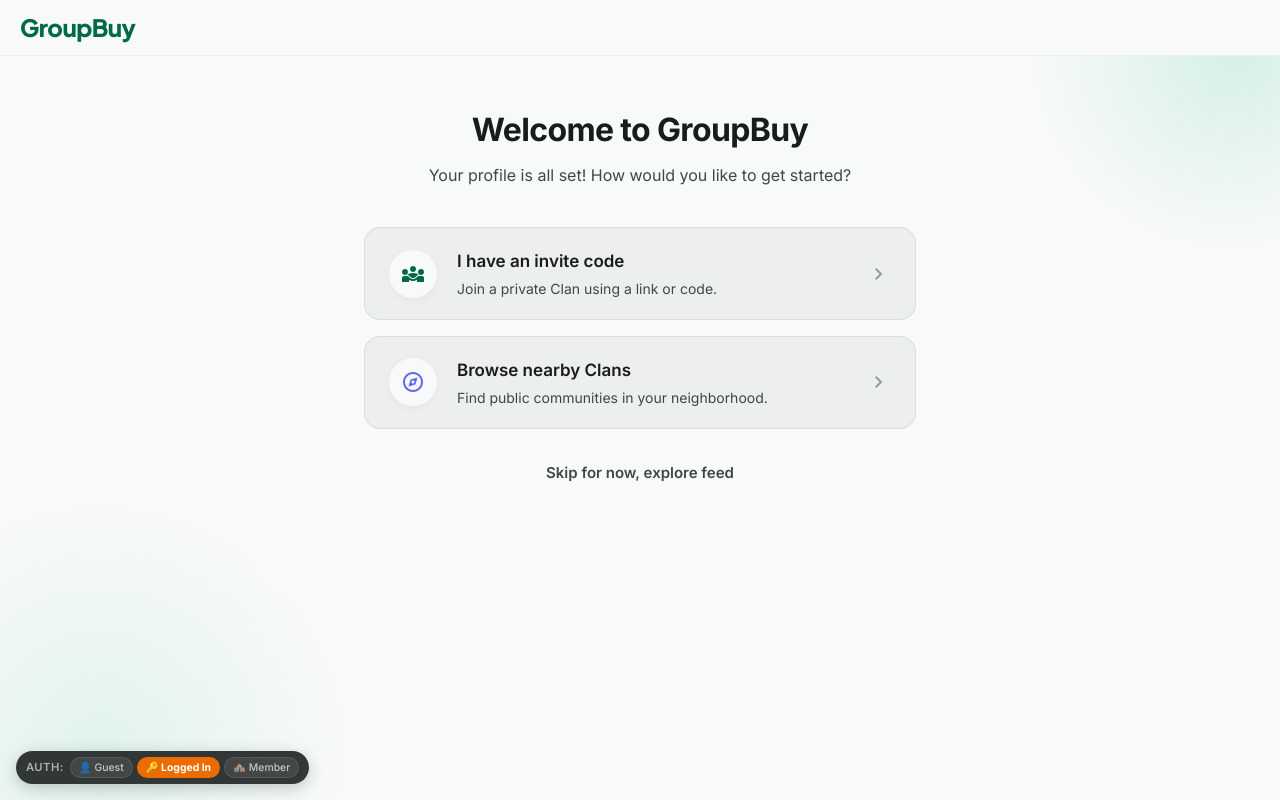
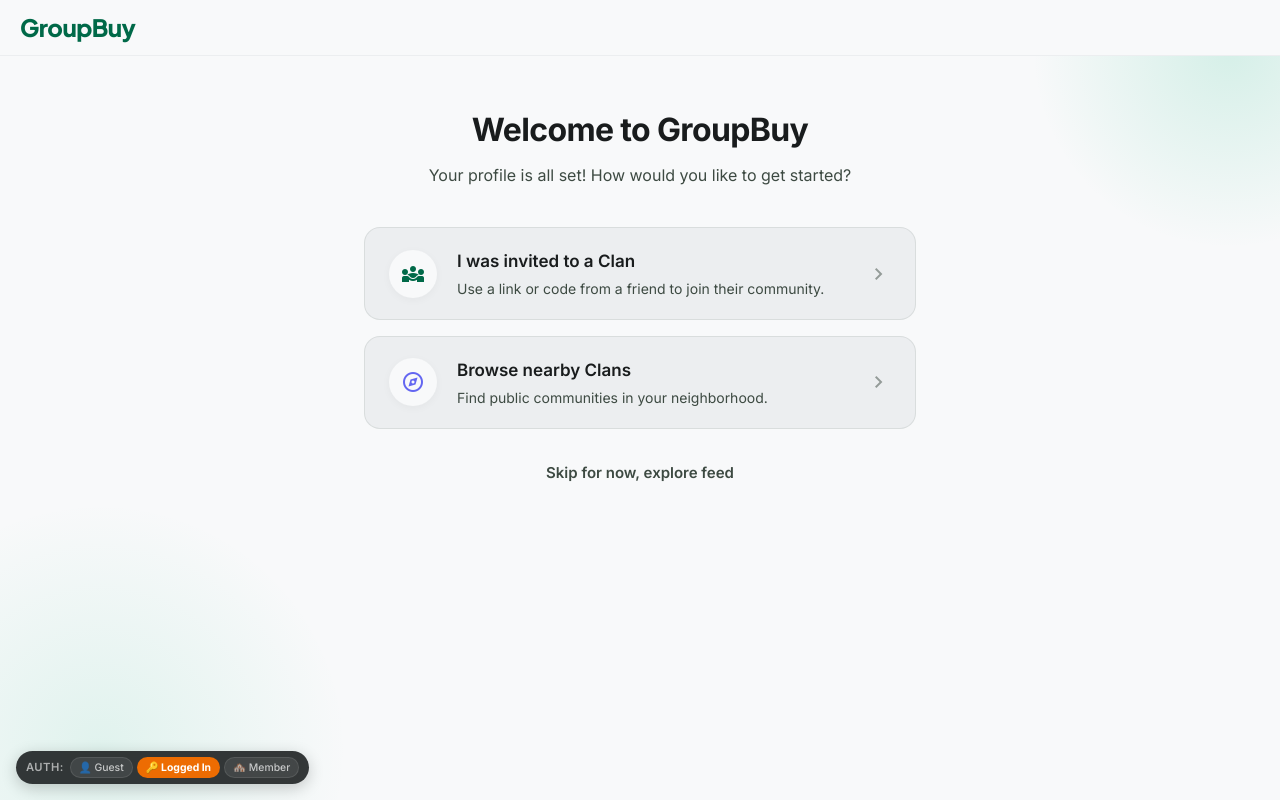
Before and after one commit to surajkalangi/groupbuy-web, a Next.js app: page /onboarding/welcome in a window 1280 px wide. Built offline with nearby package versions, Linux system fonts and the light colour scheme.

Commit message:
style: update copy on welcome page for better UX
- Changed 'I have an invite code' to 'I was invited to a Clan'
- Updated the description to clarify they can use a link or code from a friend
- Updated PRD to reflect new text

```diff
--- a/app/onboarding/welcome/page.js
+++ b/app/onboarding/welcome/page.js
@@ -34,8 +34,8 @@ export default function WelcomePage() {
                                 </span>
                             </div>
                             <div className={styles.optionContent}>
-                                <h3 className={styles.optionTitle}>I have an invite code</h3>
-                                <p className={styles.optionDesc}>Join a private Clan using a link or code.</p>
+                                <h3 className={styles.optionTitle}>I was invited to a Clan</h3>
+                                <p className={styles.optionDesc}>Use a link or code from a friend to join their community.</p>
                             </div>
                             <span className={`material-symbols-outlined ${styles.arrowIcon}`}>chevron_right</span>
                         </Link>
```
